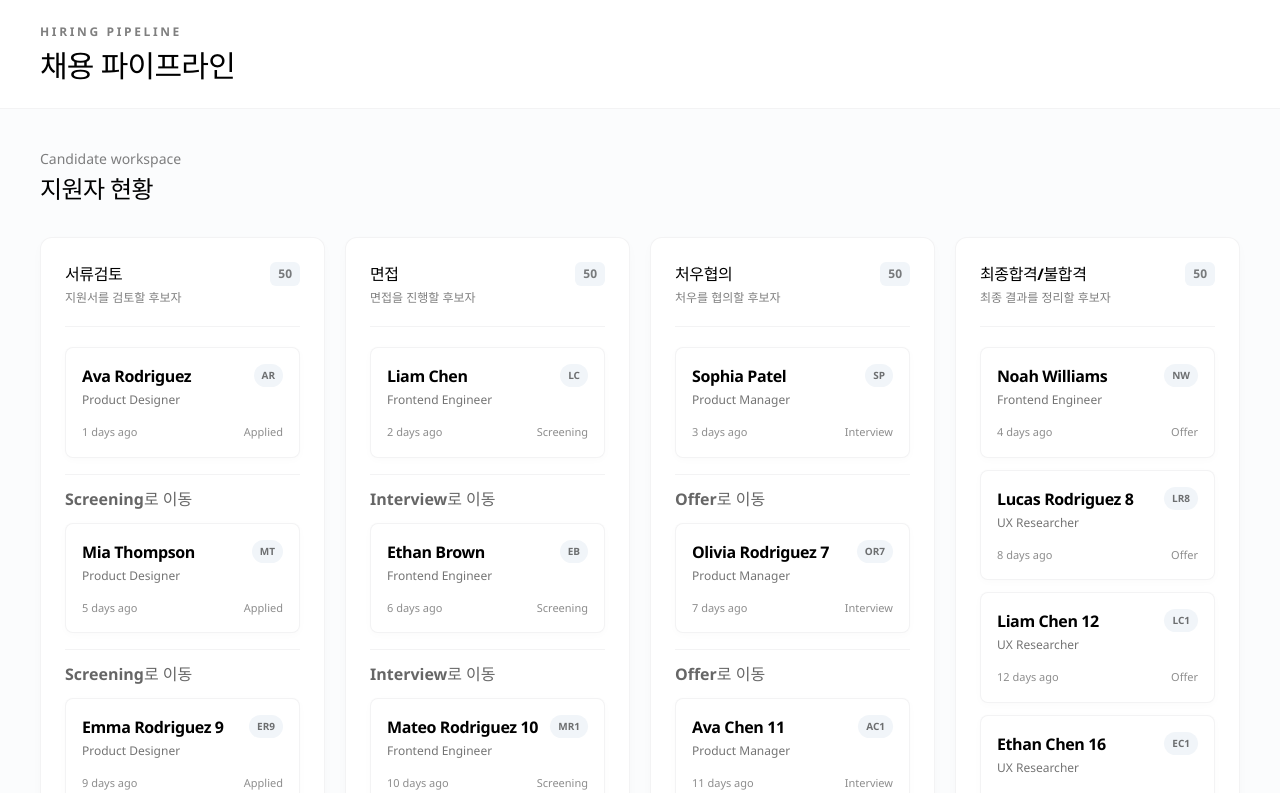
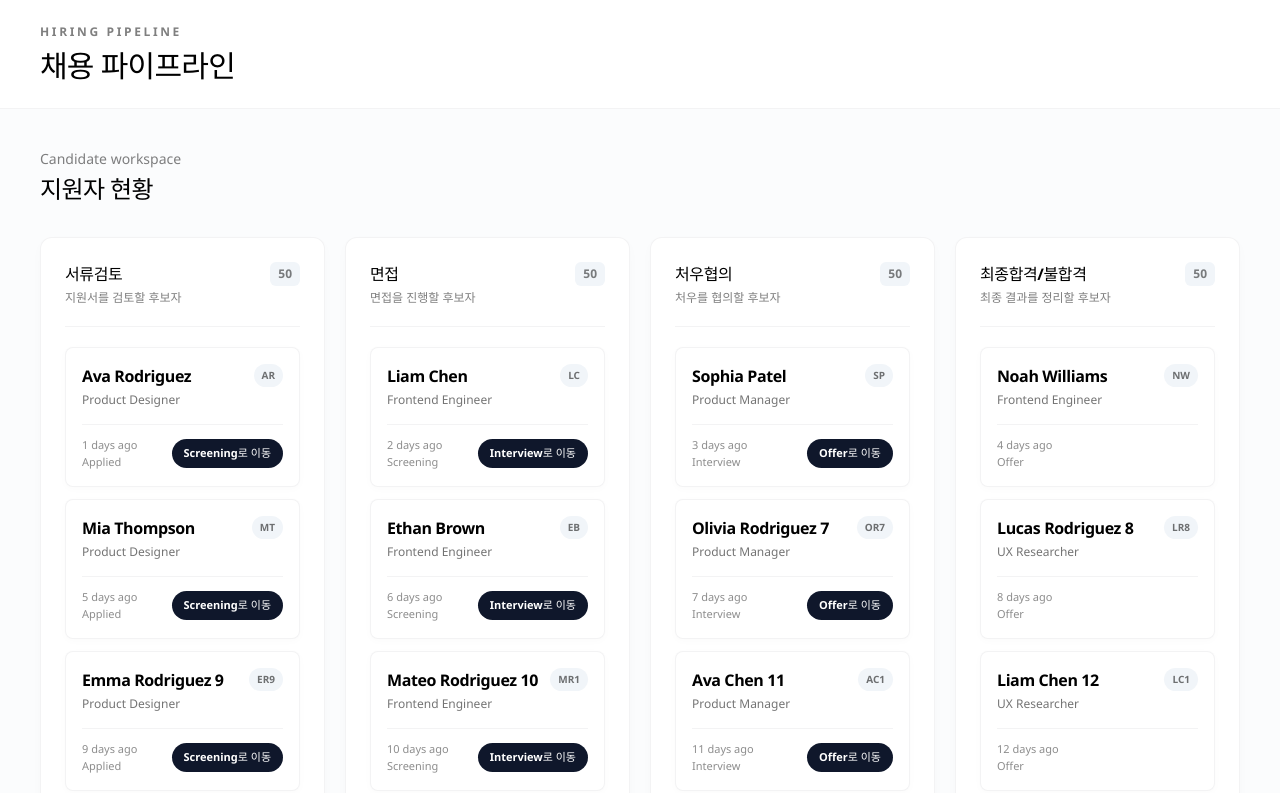
Before and after one commit to themmj-yg/hiring-pipeline-board, a React (Vite) app: page / in a window 1280 px wide. Shown: the top 793 px of the page. Built offline with nearby package versions, Linux system fonts and the light colour scheme.

Commit message:
fix(stage-move): card-move-button ui 수정

```diff
--- a/src/features/board/Board.tsx
+++ b/src/features/board/Board.tsx
@@ -35,11 +35,11 @@ function ApplicantCard({ applicant }: { applicant: Applicant }) {
   const setSelectedApplicant = useSetAtom(selectedApplicantAtom)
 
   return (
-    <li>
+    <li className="group rounded-lg border border-brand/5 bg-white p-4 shadow-[0_2px_8px_rgba(24,36,50,0.02)] transition hover:-translate-y-0.5 hover:border-brand/15 hover:shadow-[0_4px_12px_rgba(24,36,50,0.06)]">
       <button
         type="button"
         onClick={() => setSelectedApplicant(applicant)}
-        className="group w-full rounded-lg border border-brand/5 bg-white p-4 text-left shadow-[0_2px_8px_rgba(24,36,50,0.02)] transition hover:-translate-y-0.5 hover:border-brand/15 hover:shadow-[0_4px_12px_rgba(24,36,50,0.06)] focus:outline-none focus:ring-2 focus:ring-brand/20"
+        className="w-full text-left focus:outline-none focus:ring-2 focus:ring-brand/20"
       >
         <div className="flex items-start justify-between gap-3">
           <div>
@@ -48,12 +48,14 @@ function ApplicantCard({ applicant }: { applicant: Applicant }) {
           </div>
           <span className="rounded-full bg-slate-100 px-2 py-1 text-[10px] font-semibold text-black/55">{applicant.initials}</span>
         </div>
-        <div className="mt-4 flex items-center justify-between gap-3 text-[11px] text-black/45">
+      </button>
+      <div className="mt-4 flex items-center justify-between gap-3 border-t border-brand/5 pt-3 text-[11px] text-black/45">
+        <div className="flex flex-col min-w-0">
           <span>{applicant.applied}</span>
           <span>{applicant.stage}</span>
         </div>
-      </button>
-      <ApplicantMoveButton applicant={applicant} />
+        <ApplicantMoveButton applicant={applicant} />
+      </div>
     </li>
   )
 }
@@ -81,9 +83,9 @@ function ApplicantMoveButton({ applicant }: { applicant: Applicant }) {
     }
   }
 
-  return <span className="mt-4 block border-t border-brand/5 pt-3">
-    <button type="button" onClick={handleMove} disabled={isSaving} className="font-semibold text-black/60 hover:text-black disabled:cursor-wait disabled:opacity-50">{isSaving ? '저장 중...' : `${nextStage}로 이동`}</button>
-    {error && <span role="alert" className="ml-2 text-black/50">{error}</span>}
+  return <span className="flex shrink-0 items-center gap-2">
+    <button type="button" onClick={handleMove} disabled={isSaving} className="rounded-full bg-slate-900 px-3 py-1.5 text-[11px] font-semibold text-white transition hover:bg-slate-700 focus:outline-none focus:ring-2 focus:ring-slate-400/50 disabled:cursor-wait disabled:opacity-50">{isSaving ? '저장 중...' : `${nextStage}로 이동`}</button>
+    {error && <span role="alert" className="text-black/50">{error}</span>}
   </span>
 }
 
```
Also changed, not shown: 1 other file (tests, documents, lock files or other folders).
